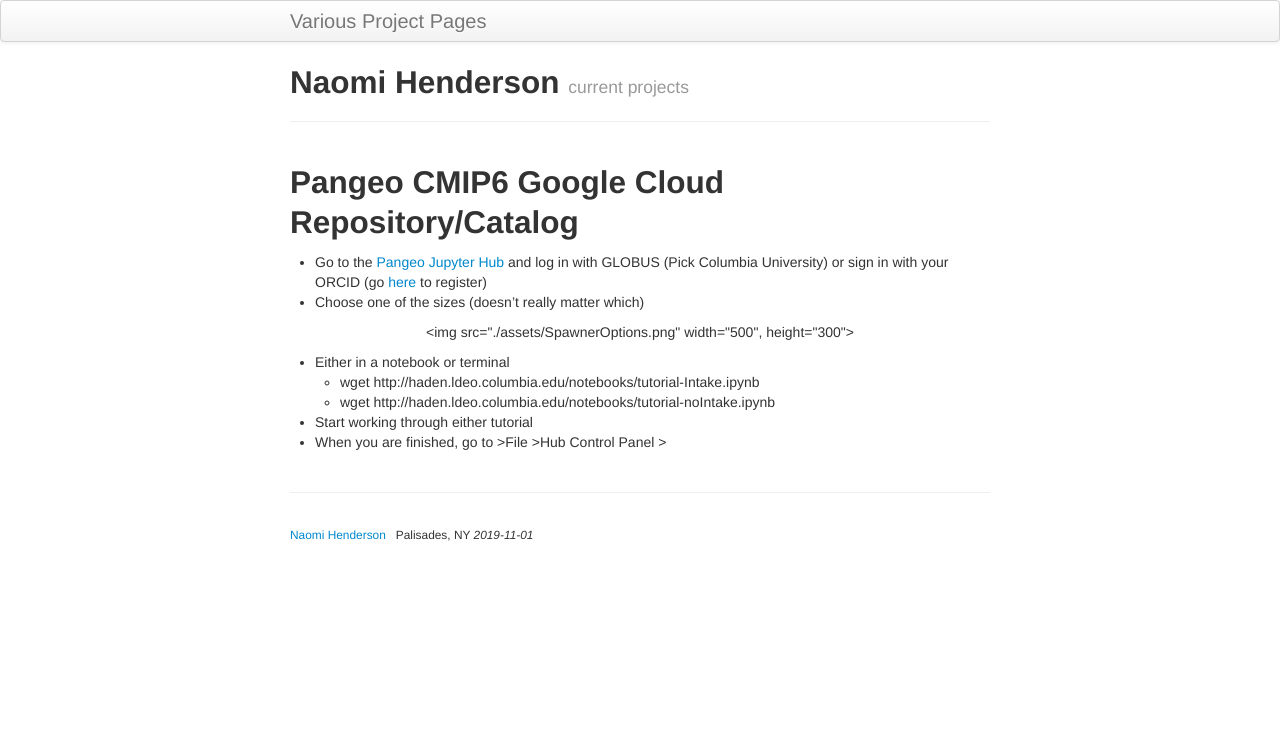
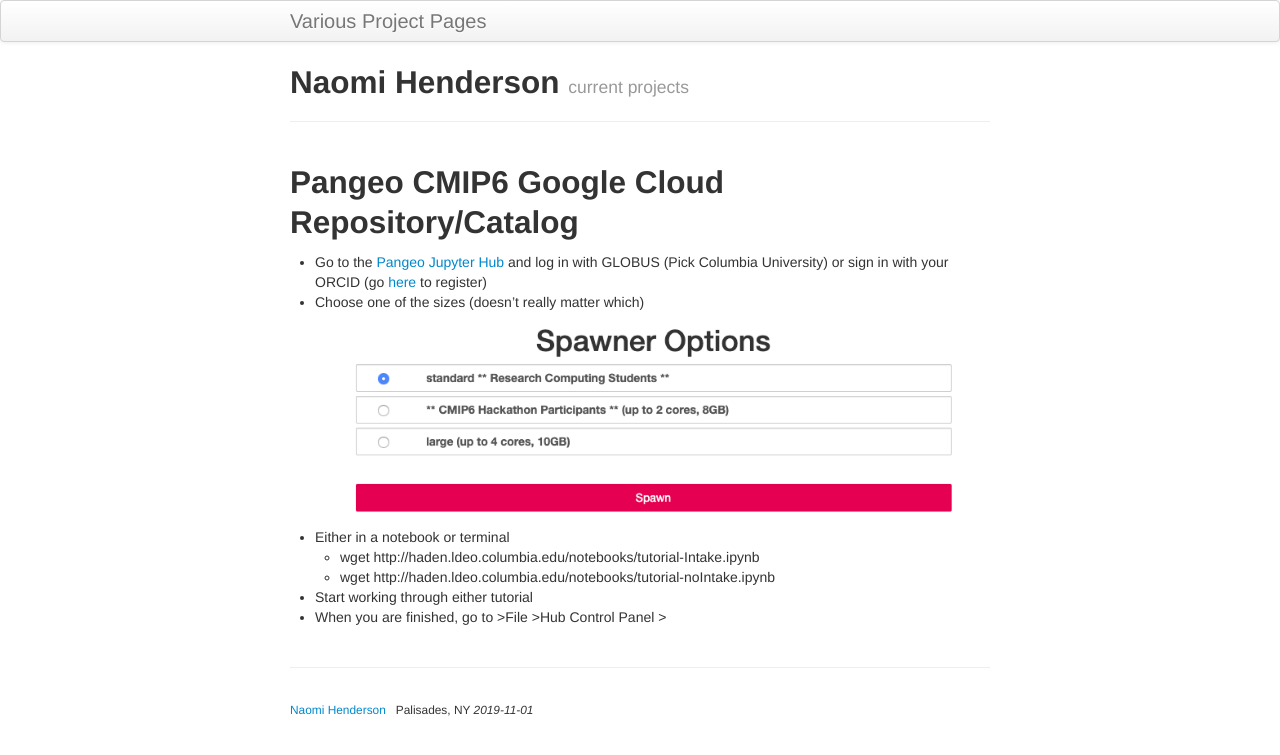
Before and after one commit to naomi-henderson/naomi-henderson.github.io, a Jekyll site: the page built from index.md, in a window 1280 px wide. Shown: the top 755 px of the page. Built offline with Jekyll 4.4.1, drawn with Linux system fonts in a browser that asks for light colours.

Commit message:
figure again

```diff
--- a/index.md
+++ b/index.md
@@ -9,7 +9,7 @@ description: a way to share my current projects
 
 - Go to the [Pangeo Jupyter Hub](https://ocean.pangeo.io) and log in with GLOBUS (Pick Columbia University) or sign in with your ORCID (go [here](https://orcid.org/register) to register)
 - Choose one of the sizes (doesn't really matter which)
-<p align="center"><img src="./assets/SpawnerOptions.png" width="500", height="300"></p>
+![Spawner Choices](assets/SpawnerOptions.png)
 - Either in a notebook or terminal
     - wget http://haden.ldeo.columbia.edu/notebooks/tutorial-Intake.ipynb
     - wget http://haden.ldeo.columbia.edu/notebooks/tutorial-noIntake.ipynb
```
